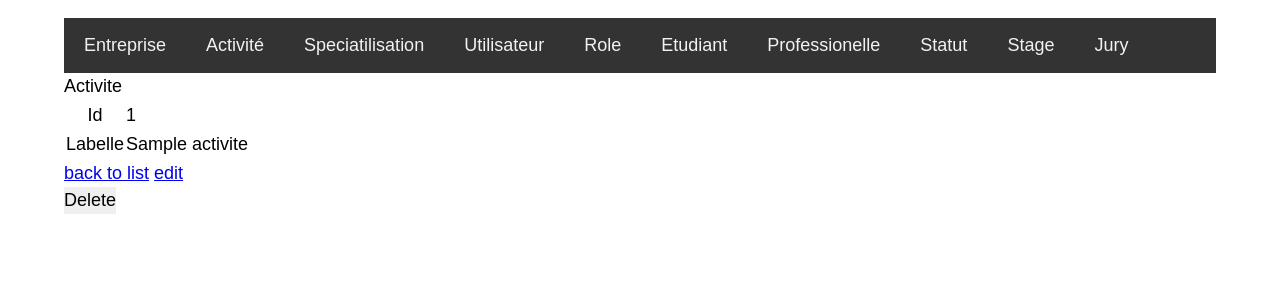
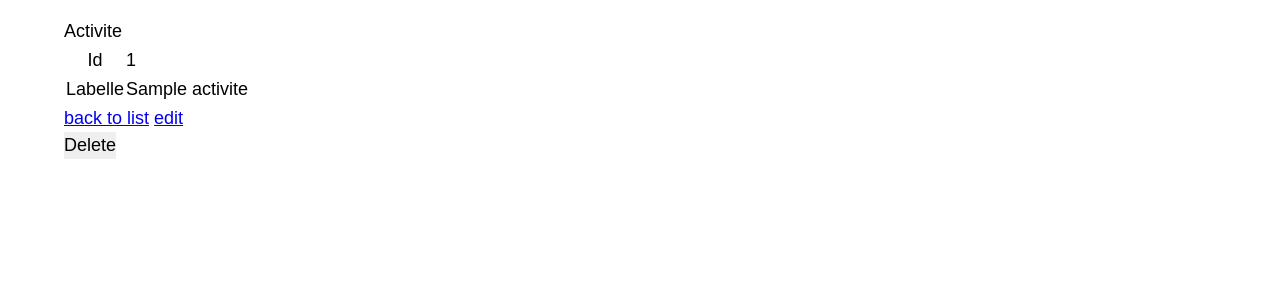
Before and after one commit to ProjetBDH/GestionStage, a Symfony app: template templates/activite/show.html.twig in a window 1280 px wide. Shown: the top 300 px of the page. Run offline with Twig, Linux system fonts and the light colour scheme; the template is opened without the code that fills it: most values are stand-ins (such as "Sample title", 1, 10 or a date in 2020); some libraries are stand-ins or nearby versions.

Commit message:
update structure

```diff
--- a/src/Controller/EtudiantController.php
+++ b/src/Controller/EtudiantController.php
@@ -37,7 +37,7 @@ class EtudiantController extends AbstractController
         if ($form->isSubmitted() && $form->isValid()) {
             $etudiantRepository->add($etudiant, true);
 
-            return $this->redirectToRoute('app_etudiant_index', [], Response::HTTP_SEE_OTHER);
+            return $this->redirectToRoute('app_stage_new', [], Response::HTTP_SEE_OTHER);
         }
 
         return $this->renderForm('etudiant/new.html.twig', [
--- a/src/Controller/ProfessionelleController.php
+++ b/src/Controller/ProfessionelleController.php
@@ -37,7 +37,7 @@ class ProfessionelleController extends AbstractController
         if ($form->isSubmitted() && $form->isValid()) {
             $professionelleRepository->add($professionelle, true);
 
-            return $this->redirectToRoute('app_professionelle_index', [], Response::HTTP_SEE_OTHER);
+            return $this->redirectToRoute('app_stage_new', [], Response::HTTP_SEE_OTHER);
         }
 
         return $this->renderForm('professionelle/new.html.twig', [
--- a/templates/base.html.twig
+++ b/templates/base.html.twig
@@ -21,21 +21,21 @@
         .navbar a { float: left; display: block; color: #f2f2f2; text-align: center; padding: 14px 20px; text-decoration: none; }
         .navbar a:hover { background-color: #ddd; color: black; }
     </style>
-    {% block navbar %}
-        <div  class="navbar">
-            <a href="/entreprise">Entreprise</a>
-            <a href="/activite">Activité</a>
-            <a href="/specialisation">Speciatilisation</a>
-            <a href="/utilisateur">Utilisateur</a>
-            <a href="/role">Role</a>
-            <a href="/etudiant">Etudiant</a>
-            <a href="/professionelle">Professionelle</a>
-            <a href="/statut">Statut</a>
-            <a href="/stage">Stage</a>
-            <a href="/jury">Jury</a>
-            </ul>
-        </div>
-    {% endblock %}
+{#    {% block navbar %}#}
+{#        <div  class="navbar">#}
+{#            <a href="/entreprise">Entreprise</a>#}
+{#            <a href="/activite">Activité</a>#}
+{#            <a href="/specialisation">Speciatilisation</a>#}
+{#            <a href="/utilisateur">Utilisateur</a>#}
+{#            <a href="/role">Role</a>#}
+{#            <a href="/etudiant">Etudiant</a>#}
+{#            <a href="/professionelle">Professionelle</a>#}
+{#            <a href="/statut">Statut</a>#}
+{#            <a href="/stage">Stage</a>#}
+{#            <a href="/jury">Jury</a>#}
+{#            </ul>#}
+{#        </div>#}
+{#    {% endblock %}#}
         {% block body %}
 
         {% endblock %}
--- a/templates/etudiant/new.html.twig
+++ b/templates/etudiant/new.html.twig
@@ -7,5 +7,5 @@
 
     {{ include('etudiant/_form.html.twig') }}
 
-    <a href="{{ path('app_etudiant_index') }}">back to list</a>
+    <a href="{{ path('app_stage_new') }}">back to list</a>
 {% endblock %}
--- a/templates/professionelle/new.html.twig
+++ b/templates/professionelle/new.html.twig
@@ -7,5 +7,5 @@
 
     {{ include('professionelle/_form.html.twig') }}
 
-    <a href="{{ path('app_professionelle_index') }}">back to list</a>
+    <a href="{{ path('app_stage_new') }}">back to list</a>
 {% endblock %}
```
Also changed, not shown: src/Form/StageType.php (+7 -0 lines).
